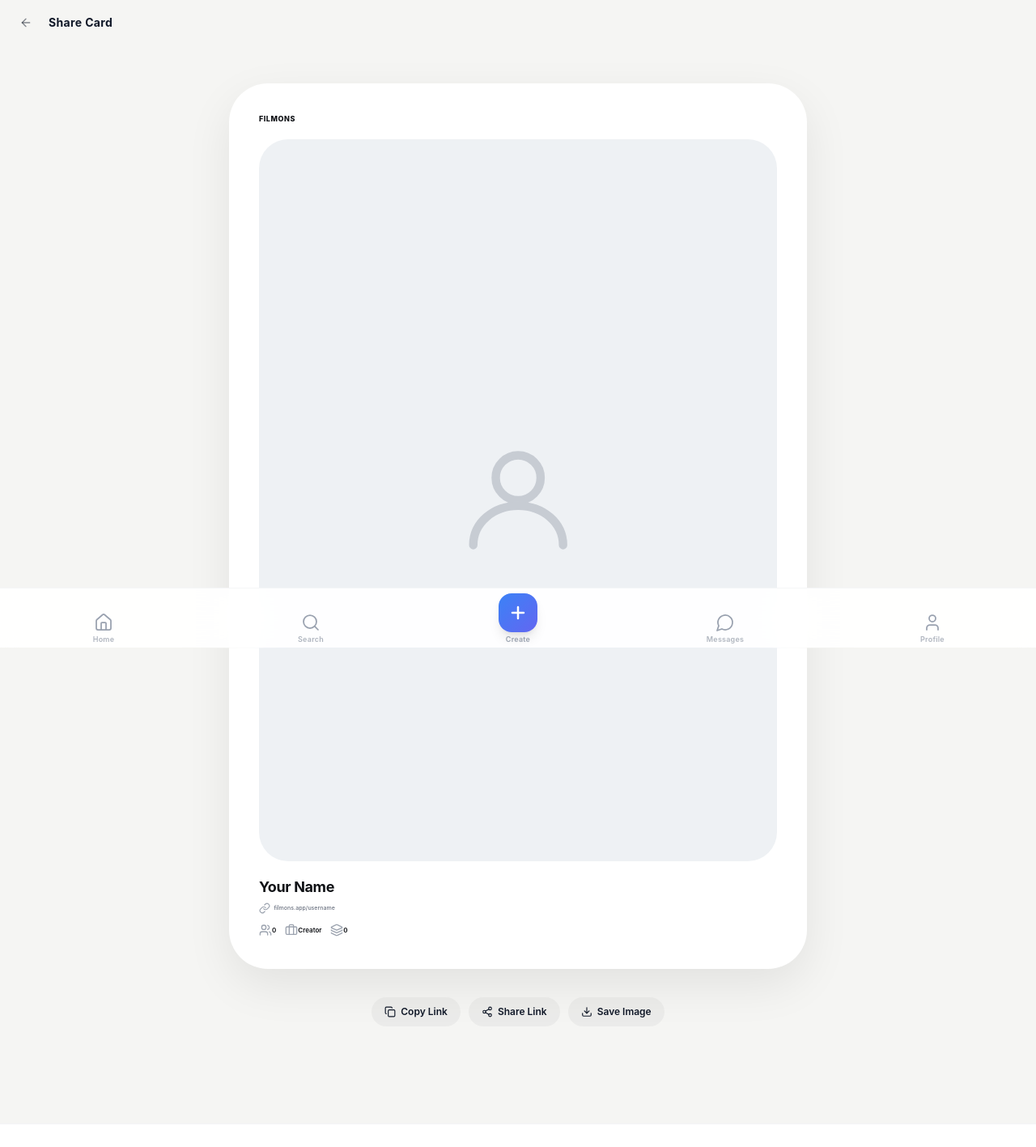
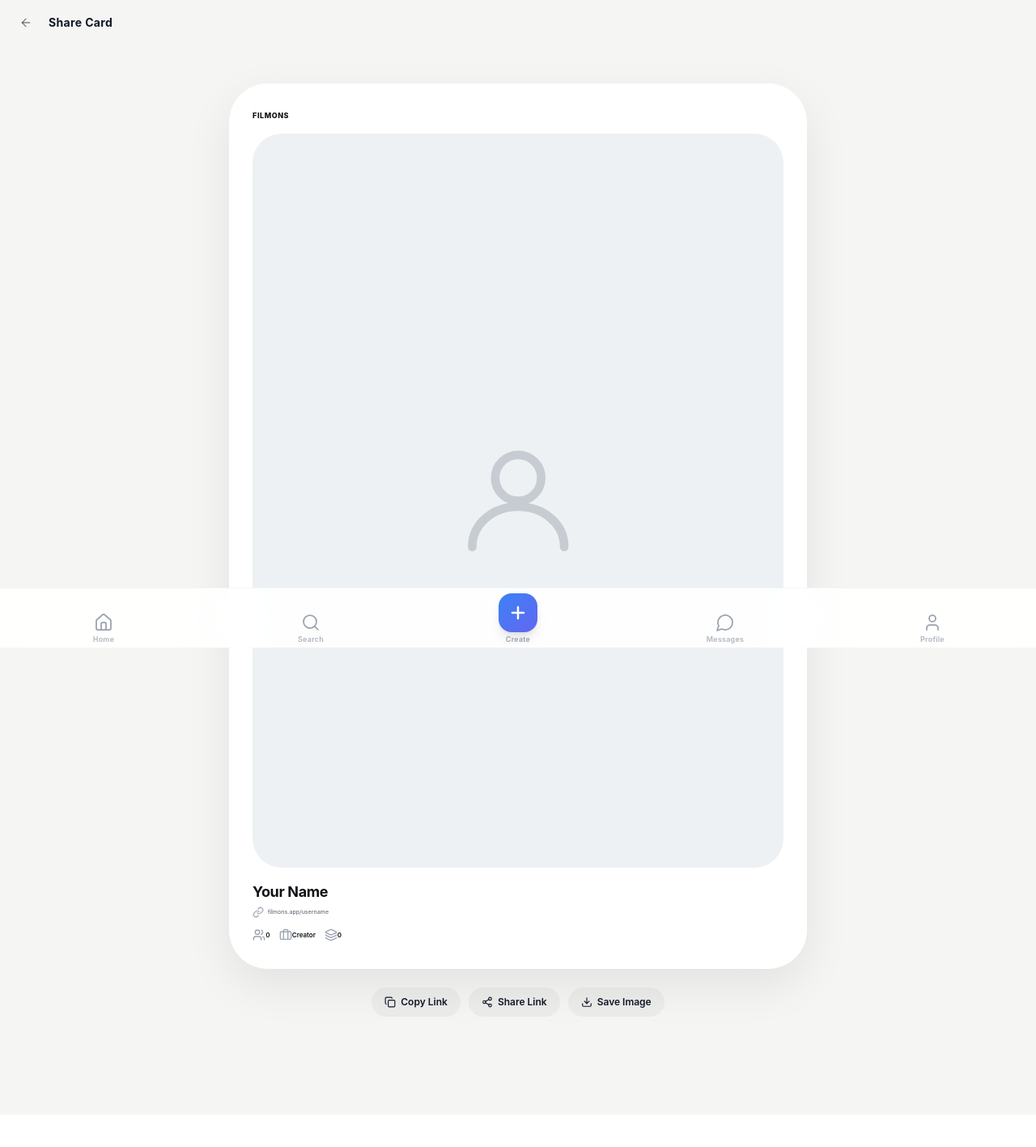
Before and after one commit to capominimanimoys-cmyk/FILMONS, a React (Vite) app: page /share-card in a window 1280 px wide. Shown: the top 1417 px of the page at 81% size. Built offline with nearby package versions, Linux system fonts and the light colour scheme; no server answers; a web font is replaced by a local one.

Commit message:
Revert "feat(share-card): more internal padding, small gap before buttons"
This reverts commit b617b13ae9109107aadd2ce371a6d5796d3a30d2.

```diff
--- a/src/app/pages/ShareCard.tsx
+++ b/src/app/pages/ShareCard.tsx
@@ -92,7 +92,7 @@ function ProfileCard({ user, isExport: X }: CP) {
         overflow: 'hidden', boxShadow: '0 20px 56px rgba(0,0,0,0.08)',
       }}>
         {/* FILMONS wordmark — inside the card, top-left, never over the photo */}
-        <div style={{ padding: X ? '44px 56px 0' : '4.1% 5.2% 0', flexShrink: 0 }}>
+        <div style={{ padding: X ? '38px 44px 0' : '3.5% 4.1% 0', flexShrink: 0 }}>
           <span style={{ fontFamily: NEUE, fontWeight: 800, letterSpacing: '0.06em',
             color: '#0f1115', fontSize: X ? 24 : 'clamp(9px, 2.2%, 24px)',
             textTransform: 'uppercase' as const }}>FILMONS</span>
@@ -102,7 +102,7 @@ function ProfileCard({ user, isExport: X }: CP) {
             the card stretches to the frame instead of floating in empty
             space around it. */}
         <div style={{
-          margin: X ? '24px 56px 0' : '2.2% 5.2% 0',
+          margin: X ? '20px 44px 0' : '1.9% 4.1% 0',
           flex: 1, minHeight: 0,
           borderRadius: '36px',
           overflow: 'hidden',
@@ -111,7 +111,7 @@ function ProfileCard({ user, isExport: X }: CP) {
         </div>
 
         {/* Info — one cohesive block: tight rhythm, content-driven */}
-        <div style={{ padding: X ? '28px 56px 60px' : '2.6% 5.2% 5.6%', flexShrink: 0 }}>
+        <div style={{ padding: X ? '24px 44px 52px' : '2.2% 4.1% 4.8%', flexShrink: 0 }}>
           {/* Name + verified badge */}
           <div style={{ display: 'flex', alignItems: 'center', gap: X ? '9px' : '0.8%' }}>
             <p style={{ margin: 0, color: '#0f1115', fontWeight: 700, letterSpacing: '-0.02em',
@@ -355,7 +355,7 @@ export function ShareCard() {
         </div>
 
         {/* Actions — right under the card, clear background with dark text */}
-        <div className="flex items-center justify-center gap-2.5 mt-3">
+        <div className="flex items-center justify-center gap-2.5 mt-0">
           <button onClick={copyLink} className={actionBtn}>
             {copied ? <Check className="w-3.5 h-3.5"/> : <Copy className="w-3.5 h-3.5"/>}
             Copy Link
```
